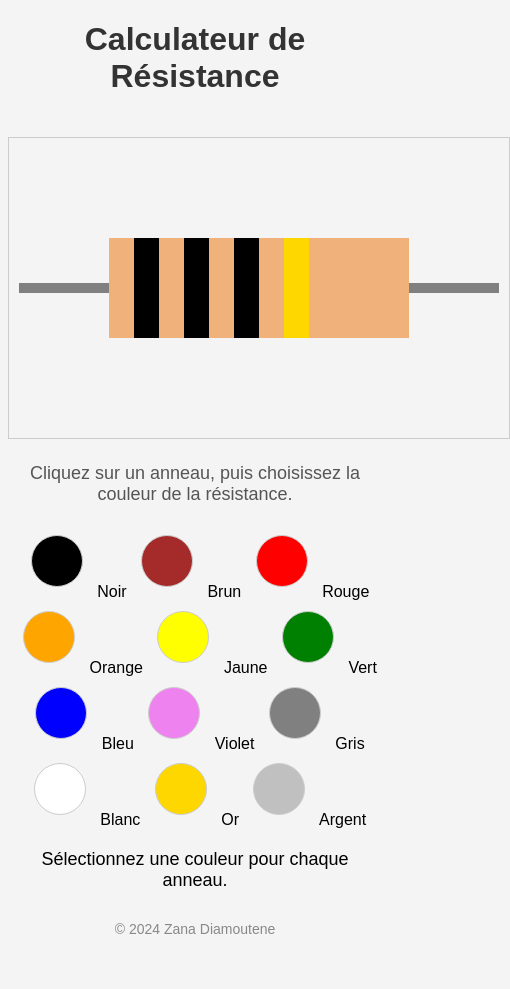
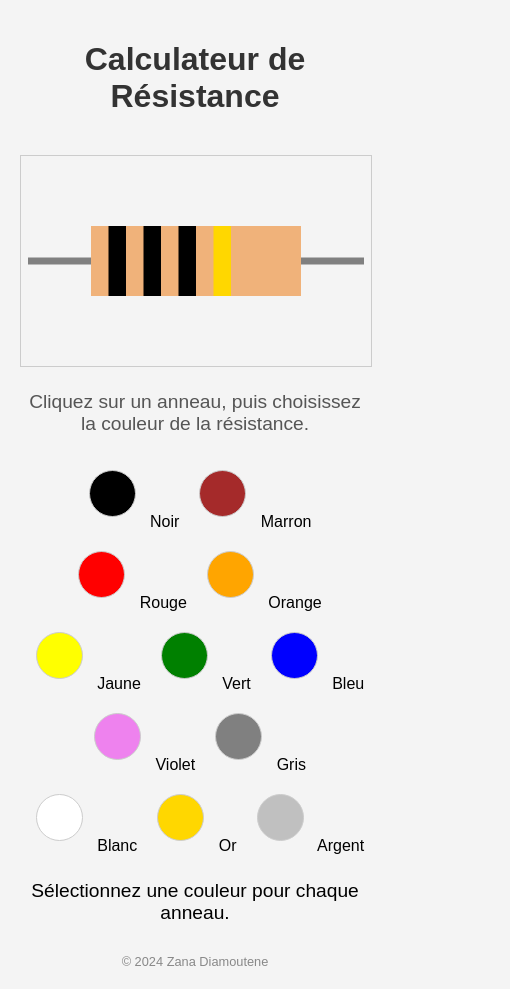
Before and after one commit to Diamoutene1/calcul-resistance, a plain HTML site: page index.html in a window 390 px wide. Shown: the whole page, 510 px wide, since content can reach past the window. Before the commit the page ends 945 px from the top, so only its background shows below. Drawn offline with Linux system fonts and the light colour scheme.

```diff
--- a/index.html
+++ b/index.html
@@ -9,10 +9,16 @@
             font-family: Arial, sans-serif;
             text-align: center;
             background-color: #f4f4f4;
+            margin: 0; /* Supprime les marges par défaut */
+            padding: 20px; /* Ajout de padding pour le contenu */
         }
+
         h1 {
             color: #333;
+            font-size: 2.5em; /* Taille de police plus grande */
+            margin-bottom: 20px; /* Espacement en bas */
         }
+
         .couleur_choisir {
             margin: 10px;
             padding: 10px;
@@ -22,6 +28,11 @@
             width: 30px;
             height: 30px;
             border-radius: 50%;
+            transition: transform 0.2s; /* Ajout d'une transition pour le survol */
+        }
+
+        .couleur_choisir:hover {
+            transform: scale(1.1); /* Effet de zoom au survol */
         }
 
         .selected {
@@ -30,35 +41,56 @@
 
         #result {
             margin-top: 20px;
-            font-size: 18px;
+            font-size: 1.2em; /* Taille de police légèrement plus grande */
         }
 
         #error {
             color: red;
             margin-top: 20px;
-            font-size: 18px;
+            font-size: 1.2em; /* Taille de police légèrement plus grande */
         }
 
         #instructions {
             margin: 20px 0;
-            font-size: 18px;
+            font-size: 1.2em; /* Taille de police légèrement plus grande */
             color: #555;
         }
 
         canvas {
             border: 1px solid #ccc;
             margin-top: 20px;
+            max-width: 100%; /* Rendre le canvas responsive */
+            height: auto; /* Maintenir le rapport d'aspect */
         }
 
         footer {
             margin-top: 30px;
-            font-size: 14px;
+            font-size: 0.8em; /* Taille de police pour le pied de page */
             color: #888;
         }
 
         .couleur-container {
             display: inline-block;
             text-align: center;
+            margin: 5px; /* Espacement entre les conteneurs de couleur */
+        }
+
+        .couleur-container-wrapper {
+            display: flex;
+            flex-wrap: wrap; /* Permet d'enrouler les couleurs sur plusieurs lignes */
+            justify-content: center; /* Centre le contenu */
+            margin: 0 auto; /* Centre le conteneur principal */
+        }
+
+        @media (max-width: 600px) {
+            h1 {
+                font-size: 2em; /* Ajuster la taille du titre pour les petits écrans */
+            }
+
+            .couleur_choisir {
+                width: 25px; /* Réduire la taille des couleurs */
+                height: 25px; /* Réduire la taille des couleurs */
+            }
         }
     </style>
 </head>
@@ -69,14 +101,14 @@
 
     <div id="instructions">Cliquez sur un anneau, puis choisissez la couleur de la résistance.</div>
 
-    <div>
+    <div class="couleur-container-wrapper">
         <div class="couleur-container">
             <div class="couleur_choisir" style="background-color: black;" onclick="selectionner_couleur('black')"></div>
             <span>Noir</span>
         </div>
         <div class="couleur-container">
             <div class="couleur_choisir" style="background-color: brown;" onclick="selectionner_couleur('brown')"></div>
-            <span>Brun</span>
+            <span>Marron</span>
         </div>
         <div class="couleur-container">
             <div class="couleur_choisir" style="background-color: red;" onclick="selectionner_couleur('red')"></div>
@@ -99,7 +131,7 @@
             <span>Bleu</span>
         </div>
         <div class="couleur-container">
-            <div class="couleur_choisir" style="background-color: violet;" onclick="selectionner_couleur('pink')"></div>
+            <div class="couleur_choisir" style="background-color: violet;" onclick="selectionner_couleur('violet')"></div>
             <span>Violet</span>
         </div>
         <div class="couleur-container">
@@ -128,7 +160,5 @@
     </footer>
 
    <script src="index.js"></script>
-
-
 </body>
 </html>
```
